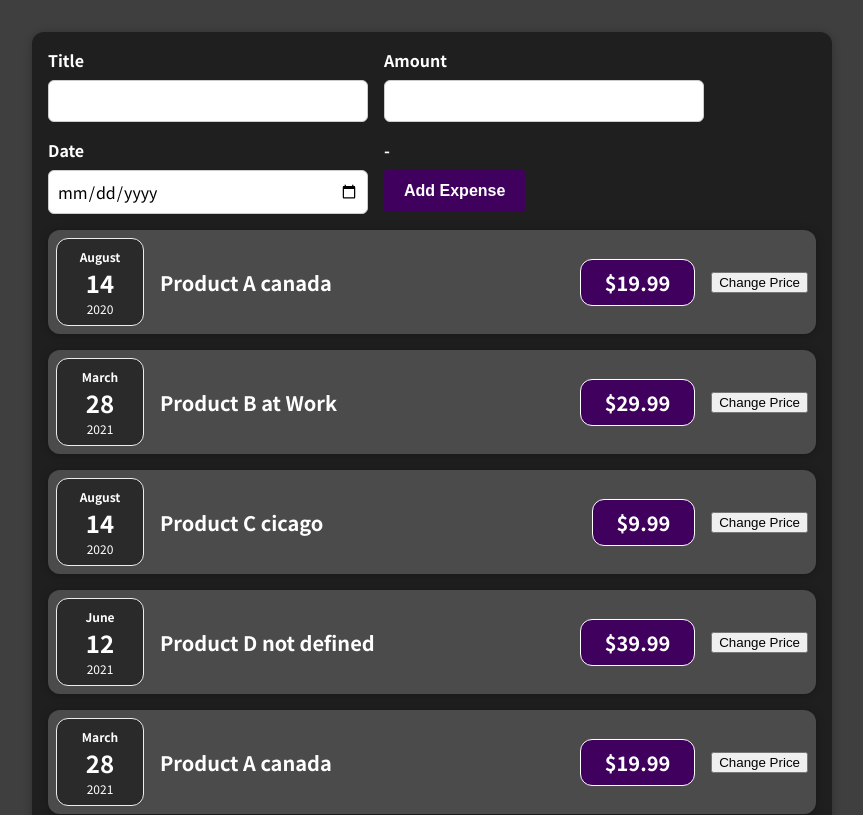
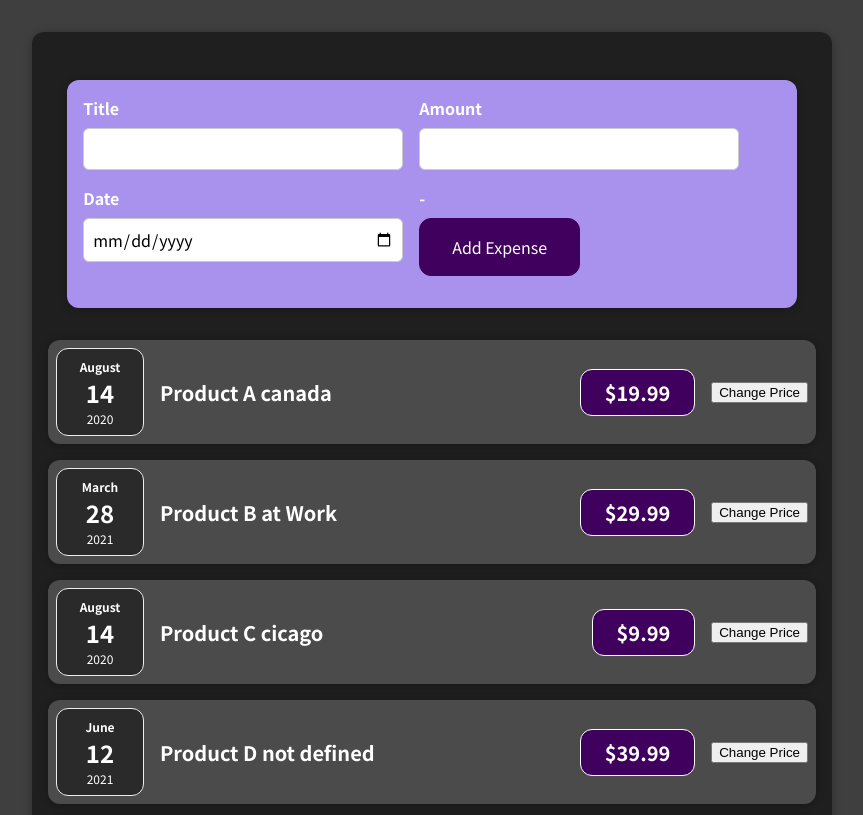
Before and after one commit to dhaval1997/React-Expense-App, a React (Vite) app: page / in a window 1280 px wide. Shown: the top 815 px of the page, without its empty margins (208-1071 px from the left). Built offline with nearby package versions, Linux system fonts and the light colour scheme.

Commit message:
using useState hook to get data from user

```diff
--- a/src/Components/ExpenseForm .js
+++ b/src/Components/ExpenseForm .js
@@ -1,21 +1,42 @@
+import { useState } from "react";
 import "./ExpenseForm.css";
 
 const ExpenseForm = () => {
+  const [enteredTitle, setEnteredTitle] = useState("");
+  const [enteredAmount, setEnteredAmount] = useState("");
+  const [enteredDate, setEnteredDate] = useState("");
+
   return (
     <>
       <form>
         <div className="new-expense__controls">
           <div className="new-expense__control">
             <label>Title</label>
-            <input type="text" onChange={(e)=>{console.log(e.target.value)}} />
+            <input
+              type="text"
+              value={enteredTitle}
+              onChange={(e) => setEnteredTitle(e.target.value)}
+            />
           </div>
           <div className="new-expense__control">
             <label>Amount</label>
-            <input type="number" min="0.01" step="0.01" />
+            <input
+              value={enteredAmount}
+              type="number"
+              min="0.01"
+              step="0.01"
+              onChange={(e) => setEnteredAmount(e.target.value)}
+            />
           </div>
           <div className="new-expense__control">
             <label>Date</label>
-            <input type="date" min="2020-01-01" max="2023-12-31" />
+            <input
+              value={enteredDate}
+              type="date"
+              min="2020-01-01"
+              max="2023-12-31"
+              onChange={(e) => setEnteredDate(e.target.value)}
+            />
           </div>
           <div className="new-expense__control">
             <label> - </label>
--- /dev/null
+++ b/src/Components/NewExpense.css
@@ -0,0 +1,38 @@
+.new-expense {
+    background-color: #a892ee;
+    padding: 1rem;
+    margin: 2rem auto;
+    width: 50rem;
+    max-width: 95%;
+    border-radius: 12px;
+    text-align: center;
+    box-shadow: 0 1px 8px rgba(0, 0, 0, 0.25);
+  }
+
+  .new-expense button {
+    font: inherit;
+    cursor: pointer;
+    padding: 1rem 2rem;
+    border: 1px solid #40005d;
+    background-color: #40005d;
+    color: white;
+    border-radius: 12px;
+    margin-right: 1rem;
+  }
+
+  .new-expense button:hover,
+  .new-expense button:active {
+    background-color: #510674;
+    border-color: #510674;
+  }
+
+  .new-expense button.alternative {
+    color: #220131;
+    border-color: transparent;
+    background-color: transparent;
+  }
+
+  .new-expense button.alternative:hover,
+  .new-expense button.alternative:active {
+    background-color: #ddb3f8;
+  }
--- a/src/Components/NewExpense.js
+++ b/src/Components/NewExpense.js
@@ -1,8 +1,9 @@
 import ExpenseForm from "./ExpenseForm ";
+import "./NewExpense.css";
 
 const NewExpense = () => {
   return (
-    <div>
+    <div className="new-expense">
       <ExpenseForm />
     </div>
   );
```
